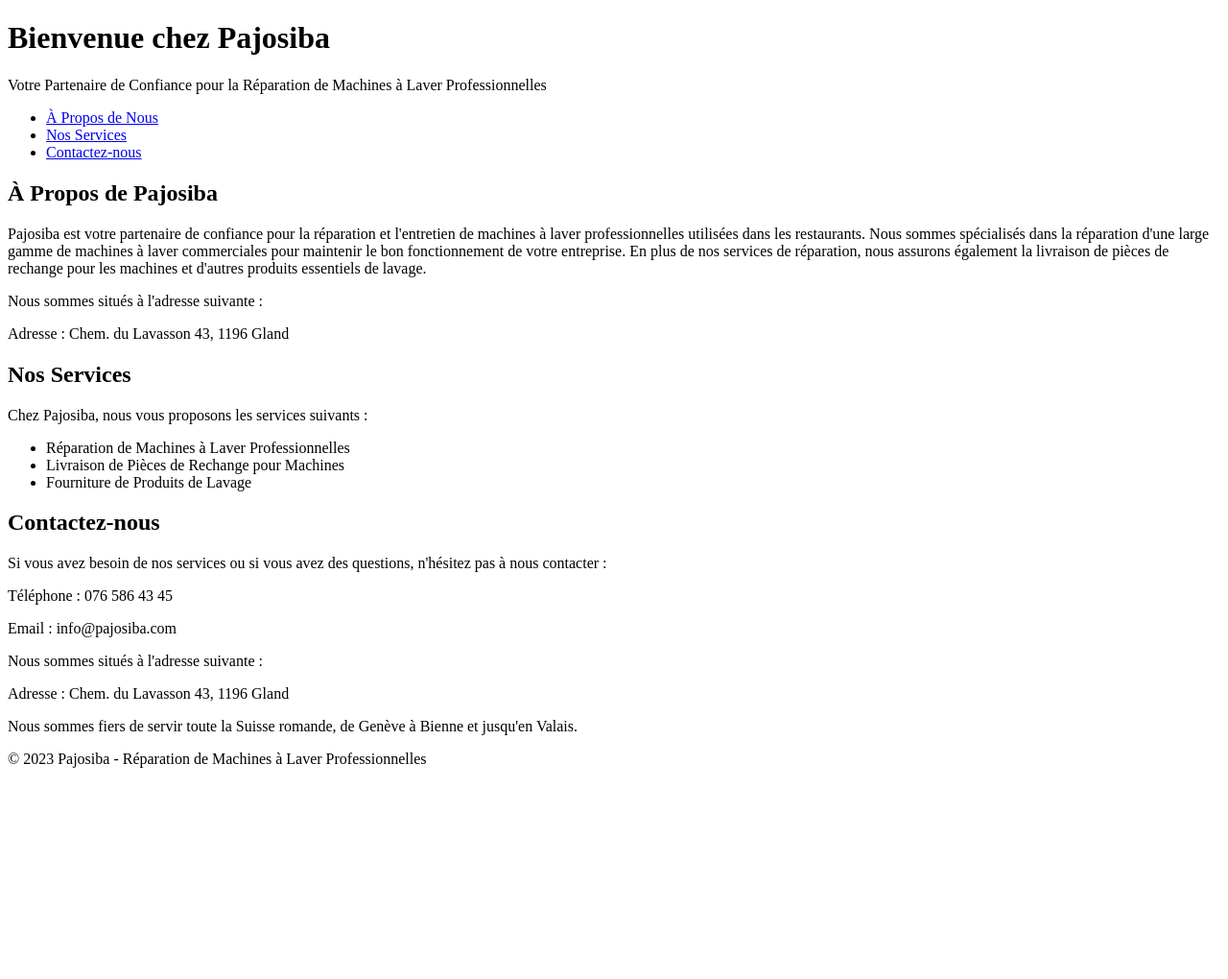
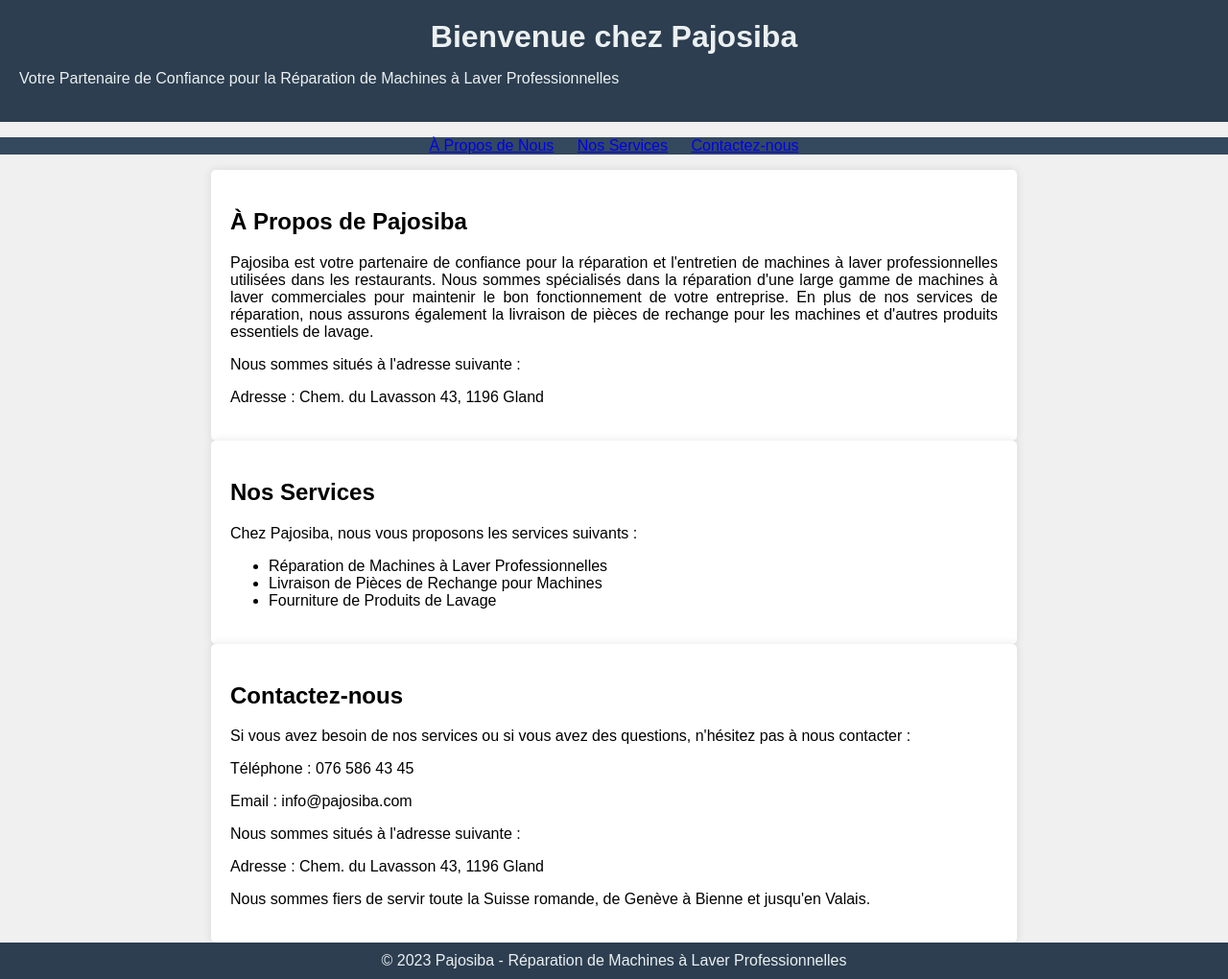
Before and after one commit to ivanlesuisse/ivanlesuisse.github.io, a plain HTML site: page index.html in a window 1280 px wide. Shown: the whole page at 96% size. Before the commit the page ends 808 px from the top, so only its background shows below. Drawn offline with Linux system fonts and the light colour scheme.

Commit message:
Update index.html
with css

```diff
--- a/index.html
+++ b/index.html
@@ -5,7 +5,51 @@
     <meta name="viewport" content="width=device-width, initial-scale=1.0">
     <title>Pajosiba - Réparation de Machines à Laver Professionnelles</title>
     <style>
-        /* Styles CSS restent inchangés */
+        body {
+            font-family: Arial, sans-serif;
+            background-color: #f0f0f0;
+            margin: 0;
+            padding: 0;
+        }
+        header {
+            background-color: #2c3e50;
+            color: #ecf0f1;
+            text-align: center;
+            padding: 20px;
+        }
+        h1 {
+            margin: 0;
+        }
+        nav {
+            background-color: #34495e;
+            color: #ecf0f1;
+            text-align: center;
+        }
+        nav ul {
+            list-style: none;
+            padding: 0;
+        }
+        nav ul li {
+            display: inline;
+            margin: 10px;
+        }
+        .container {
+            max-width: 800px;
+            margin: 0 auto;
+            padding: 20px;
+            background-color: #ffffff;
+            border-radius: 5px;
+            box-shadow: 0 0 10px rgba(0, 0, 0, 0.1);
+        }
+        p {
+            text-align: justify;
+        }
+        footer {
+            background-color: #2c3e50;
+            color: #ecf0f1;
+            text-align: center;
+            padding: 10px;
+        }
     </style>
 </head>
 <body>
```
